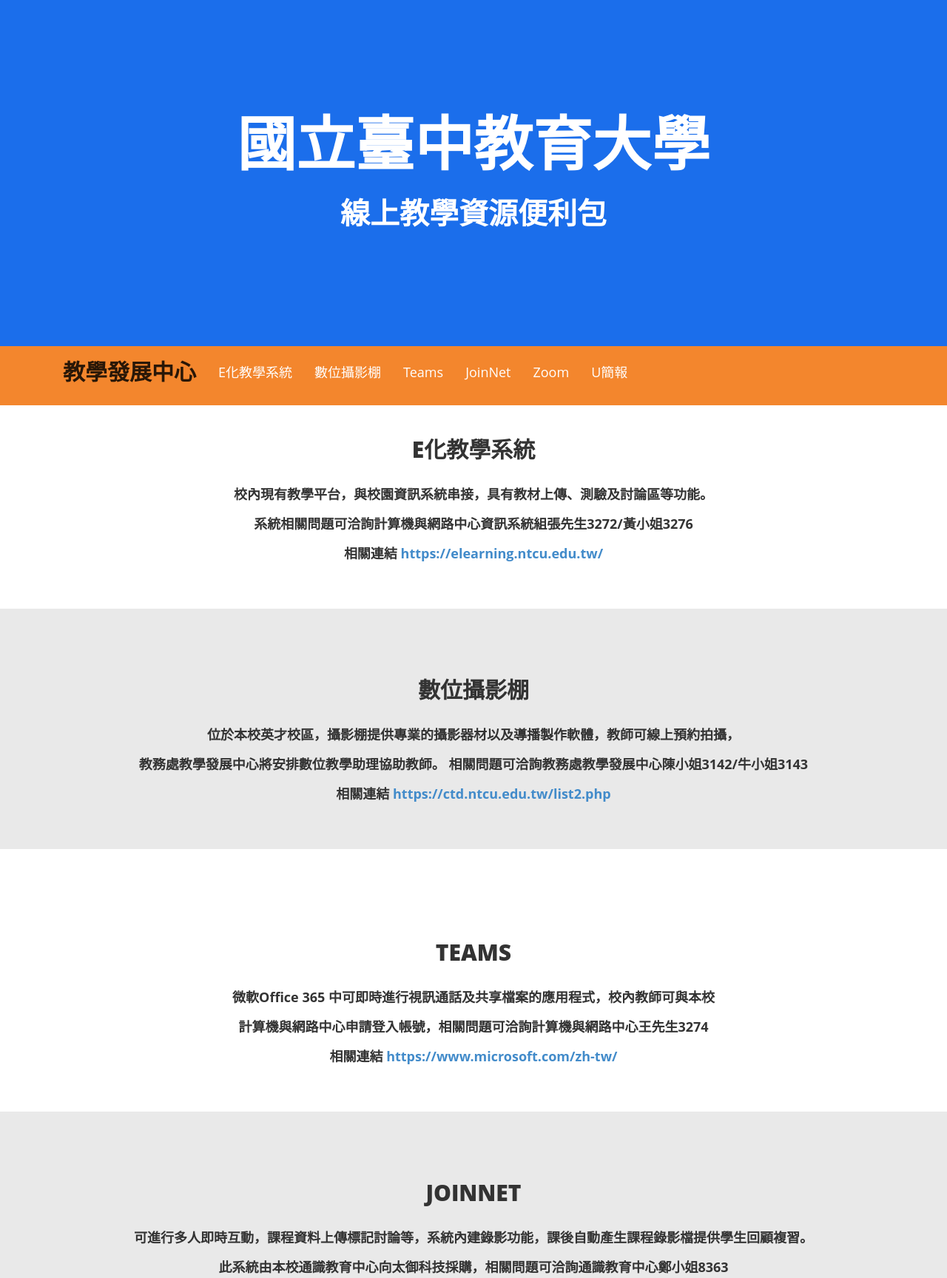
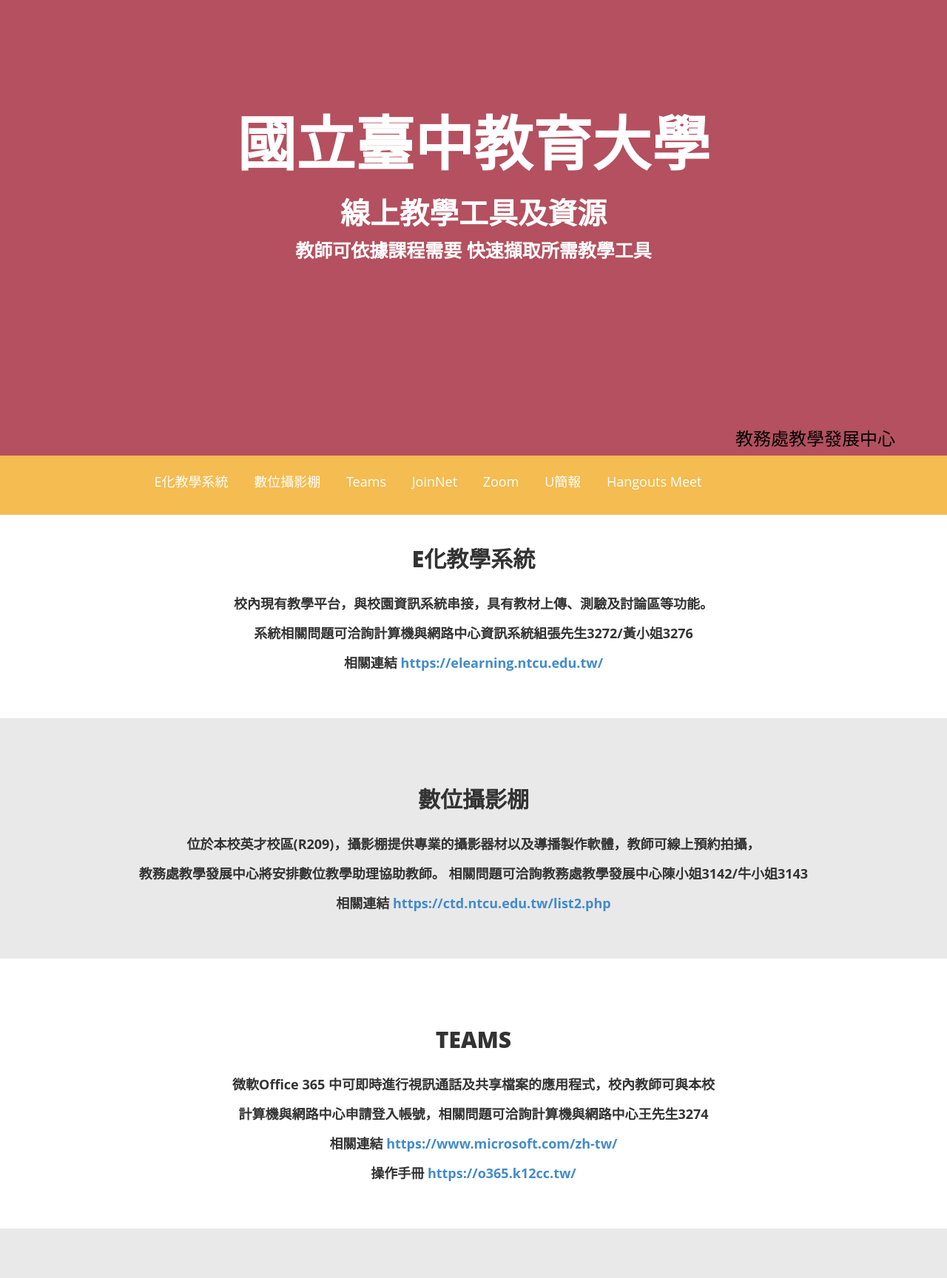
Before and after one commit to Wzhong105125/CTD_OTRCP, a plain HTML site: page index.html in a window 1280 px wide. Shown: the part 17-1745 px from the top of the page at 74% size. Drawn offline with Linux system fonts and the light colour scheme; a script that the page names is missing.

Commit message:
更改內容 h3 教發中心位置
尚須切割container，有template可參考
更改顏色

```diff
--- a/assets/css/style.css
+++ b/assets/css/style.css
@@ -17,7 +17,7 @@
 body {
           font-family:'Microsoft JhengHei','Open Sans', sans-serif;
     font-size:16px;
-  background-color:rgb(27, 110, 235);
+  background-color:rgb(180,80,95);
 }
 
 .nav a {
@@ -50,8 +50,8 @@ h2 {
      text-transform:uppercase;
 }
 h3 {
-    line-height:30px;
-    padding-bottom:20px;
+    line-height:20px;
+    padding-bottom:3px;
 }
 h4 {
     line-height:40px;
@@ -104,6 +104,12 @@ section {
     color:#fff!important;
     padding:5px 20px 150px 20px;
 }
+.head-sub-sub-main {
+    font-size:30px !important;
+    font-weight:500!important;
+    color:#fff!important;
+    padding:0px 20px 10px 20px;
+}
 
 
 /*=======================================
@@ -125,7 +131,7 @@ nav {
 }
 
 .navbar-inverse {
-background-color: #f3862d;
+background-color: #F4BC51;
 border-color: #000000;
 min-height: 80px;
 padding-top: 10px;
--- a/index.html
+++ b/index.html
@@ -13,7 +13,7 @@
     <!--[if IE]>
         <meta http-equiv="X-UA-Compatible" content="IE=edge,chrome=1">
         <![endif]-->
-    <title>線上教學資源便利包</title>
+    <title>線上教學工具及資源</title>
      <!--REQUIRED STYLE SHEETS-->
     <!-- BOOTSTRAP CORE STYLE CSS -->
     <link href="assets/css/bootstrap.css" rel="stylesheet" />
@@ -34,15 +34,15 @@
 
     <!--Header section  -->
     <div class="container" id="home">
-        <div class="row text-center">
+    <div class="row text-center">
       <div class="col-md-12" >
-          <h1 class="head-main" > 國立臺中教育大學 </h1>
-           <h2 class="head-sub-main"> 線上教學資源便利包</h2>
-
-          </div>
+            <h1 class="head-main" > 國立臺中教育大學 </h1>
+            <h2 class="head-sub-main"> 線上教學工具及資源 <br><p style="padding-top: 15px; font-size: 25px; font-weight: 600;">教師可依據課程需要 快速擷取所需教學工具<p></h2>
+            <h3 style="text-align: right; color: black;">教務處教學發展中心</h3>
+        </div>
 
 
-            </div>
+    </div>
       </div>
     <!--End Header section  -->
 
@@ -56,17 +56,18 @@
                     <span class="icon-bar"></span>
                     <span class="icon-bar"></span>
                 </button>
-                <strong><a class="navbar-brand" href="https://ctd.ntcu.edu.tw/" style="color: rgba(0, 0, 0, 0.83);">教學發展中心 </a></strong>
+                <strong><a class="navbar-brand" href="https://ctd.ntcu.edu.tw/" style="color: rgba(0, 0, 0, 0.83);"> &nbsp;&nbsp;&nbsp;&nbsp;&nbsp;&nbsp;&nbsp;&nbsp;&nbsp;&nbsp;&nbsp;&nbsp;</a></strong>
             </div>
             <!-- Collect the nav links for toggling -->
             <div class="collapse navbar-collapse navbar-ex1-collapse">
                 <ul class="nav navbar-nav" >
-                    <li><a href="#eeee">E化教學系統</a></li>
-                    <li><a href="#camera">數位攝影棚</a></li>
-                    <li><a href="#team">Teams</a></li>
-                    <li><a href="#joinet">JoinNet</a></li>
-                    <li><a href="#zoom">Zoom</a></li>
-                    <li><a href="#uuuu">U簡報</a></li>
+                    <li><a href="#eeee">E化教學系統&nbsp;</a></li>
+                    <li><a href="#camera">數位攝影棚&nbsp;</a></li>
+                    <li><a href="#team">Teams&nbsp;</a></li>
+                    <li><a href="#joinet">JoinNet&nbsp;</a></li>
+                    <li><a href="#zoom">Zoom&nbsp;</a></li>
+                    <li><a href="#uuuu">U簡報&nbsp;</a></li>
+                    <li><a href="#hangouts">Hangouts Meet&nbsp;</a></li>
                 </ul>
             </div>
             <!-- /.navbar-collapse -->
@@ -107,7 +108,7 @@
                     <h2> 數位攝影棚</h2>
                     <h4>
                     <strong>
-                        位於本校英才校區，攝影棚提供專業的攝影器材以及導播製作軟體，教師可線上預約拍攝，<br>教務處教學發展中心將安排數位教學助理協助教師。
+                        位於本校英才校區(R209)，攝影棚提供專業的攝影器材以及導播製作軟體，教師可線上預約拍攝，<br>教務處教學發展中心將安排數位教學助理協助教師。
                         相關問題可洽詢教務處教學發展中心陳小姐3142/牛小姐3143
                     <br>相關連結<a href="https://ctd.ntcu.edu.tw/list2.php" target="_blank"> https://ctd.ntcu.edu.tw/list2.php</a></strong>
 
@@ -126,12 +127,13 @@
 
                 <div class="row text-center" >
                     <div class="col-md-8 col-md-offset-2 ">
-                        <h2 style="padding-top:50px;">Teams</h2>
+                        <h2>Teams</h2>
                         <h4>
                             <strong>
                                 微軟Office 365 中可即時進行視訊通話及共享檔案的應用程式，校內教師可與本校<br>計算機與網路中心申請登入帳號，相關問題可洽詢計算機與網路中心王先生3274
                                 </strong><br>
-                                <strong>相關連結<a href="https://www.microsoft.com/zh-tw/" target="_blank"> https://www.microsoft.com/zh-tw/</a></strong>
+                                <strong>相關連結<a href="https://www.microsoft.com/zh-tw/" target="_blank"> https://www.microsoft.com/zh-tw/</a></strong><br>
+                                <strong>操作手冊<a href="https://www.microsoft.com/zh-tw/" target="_blank"> https://o365.k12cc.tw/</a></strong>
                         </h4>
                     </div>
 
@@ -165,7 +167,7 @@
 
                     <div class="row text-center" >
                         <div class="col-md-8 col-md-offset-2 ">
-                            <h2 style="padding-top:50px;">Zoom</h2>
+                            <h2>Zoom</h2>
                             <h4><strong>
 
                                     可進行視訊通話及圖文共享，內建錄影功能，軟體可免費試用，<br>教師可依需求挑選合適付費方案，軟體相關問題須逕洽軟體廠商
@@ -176,8 +178,6 @@
                         </div>
 
                     </div>
-
-
             </div>
             </section>
             <section class=" color-light"  id="uuuu">
@@ -189,7 +189,7 @@
                                  <h2> U簡報</h2>
                                  <h4>
                                  <strong>
-                                    為視訊直播平台，教師可結合PowerPoint投影片進行互動教學，具備課程預錄及後製存檔功能。<br>教務處教學發展中心已向訊連科技提出線上教學軟體校園防疫專案申請，<br>教師如需申請帳號可洽詢教務處教學發展中心陳小姐3142/牛小姐3143
+                                    為視訊直播平台，教師可結合PowerPoint投影片進行互動教學，具備課程預錄及後製存檔功能。<br>教務處教學發展中心已向訊連科技提出線上教學軟體校園防疫專案申請，<br>教師如需申請帳號(有數量限制)可洽詢教務處教學發展中心陳小姐3142/牛小姐3143
                                 </strong>
                                  <br>
                                  <strong>相關連結<a href="https://u.cyberlink.com/products/uwebinar" target="_blank"> https://u.cyberlink.com/products/uwebinar</a></strong>
@@ -199,6 +199,25 @@
                          </div>
                    </div>
              </section>
+
+             <section class="color-white " id="hangouts"  >
+                <div class="container" >
+
+                        <div class="row text-center" >
+                            <div class="col-md-8 col-md-offset-2 ">
+                                <h2 style="padding-top:50px;">Hangouts Meet</h2>
+                                <h4><strong>
+
+                                    Google可連結日曆進行視訊會議的應用程式，校內教師可與本校計算機與網路中心<br>申請登入帳號，相關問題可洽詢計算機與網路中心張先生3272
+                                </strong> <br>
+                                        <strong>相關連結<a href="https://zoomnow.net/index.php" target="_blank"> https://gsuite.google.com.tw/intl/zh-TW/products/meet/</a></strong> <br>
+                                        <strong>操作手冊<a href="https://support.google.com/meet/#topic=7306097" target="_blank"> https://support.google.com/meet/#topic=7306097</a></strong>
+                                </h4>
+                            </div>
+
+                        </div>
+                </div>
+                </section>
 
 
     <!--footer Section -->
```
